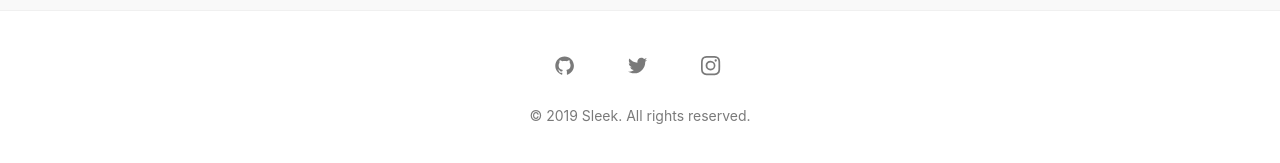
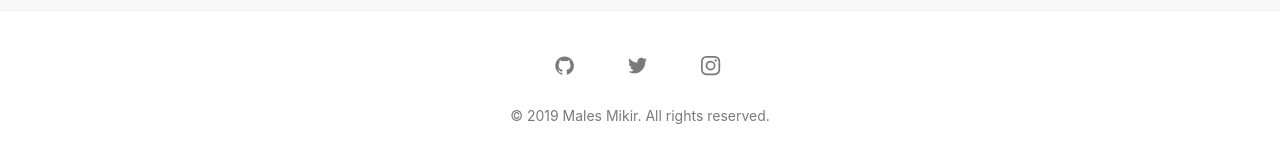
Before and after one commit to wahidemalution/sleek, a Jekyll site: the page built from index.md, in a window 1280 px wide and 900 px high, scrolled down 935 px. Shown: the part 729-892 px from the top of the window. Built offline with Jekyll 4.4.1, drawn with Linux system fonts in a browser that asks for light colours.

Commit message:
Update _config.yml

```diff
--- a/_config.yml
+++ b/_config.yml
@@ -1,17 +1,17 @@
-title: Sleek # your site title
-author: GitHub User
-email: your-email@domain.com # email for form submission, you also have to change it in _js/scripts.js
+title: Males Mikir # your site title
+author: MalesMikir
+email: admin@malesmikir.com # email for form submission, you also have to change it in _js/scripts.js
 description: > # this means to ignore newlines until "baseurl:"
   Write an awesome description for your new site here. You can edit this
   line in _config.yml. It will appear in your document head meta (for
   Google search results) and in your feed.xml site description.
 baseurl: "/" # the subpath of your site, e.g. /blog
-url: "https://janczizikow.github.io/sleek" # the base hostname & protocol for your site, e.g. http://example.com
-twitter_username: jan_czizikow # replace with your_twitter_username or comment to remove link from footer
-github_username:  janczizikow # replace with your_github_username or comment to remove link from footer
-instagram_username: shanlongjj # replace with your_instagram_username or comment to remove link from footer
+url: "https://malesmikir.com" # the base hostname & protocol for your site, e.g. http://example.com
+twitter_username: wahidemalution # replace with your_twitter_username or comment to remove link from footer
+github_username:  wahidemalution # replace with your_github_username or comment to remove link from footer
+instagram_username: wahidemalution # replace with your_instagram_username or comment to remove link from footer
 social:
-  name: Your Name
+  name: Mas Males
   links:
     - https://twitter.com/BenBalter
     - https://www.facebook.com/ben.balter
@@ -21,7 +21,7 @@ social:
     - https://keybase.io/benbalter
 
 disqus:
-  shortname: janczizikow # to enable comments replace with your_disqus_shortname
+  shortname: malesmikir # to enable comments replace with your_disqus_shortname
 
 # Build settings
 markdown: kramdown
```
